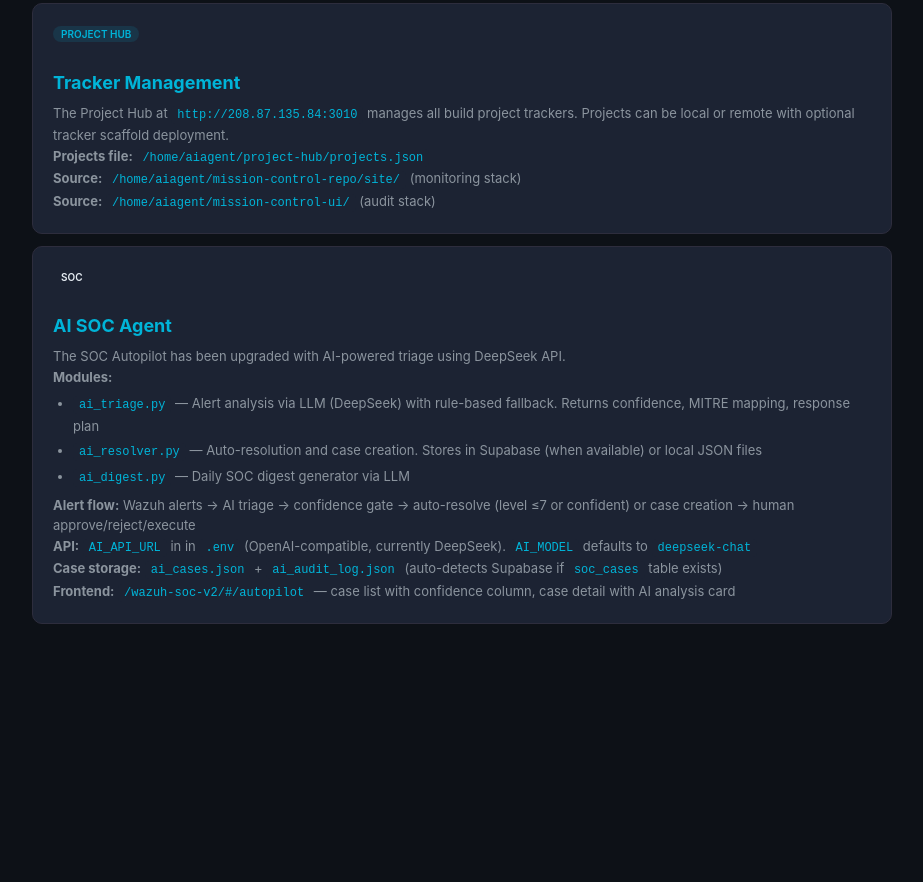
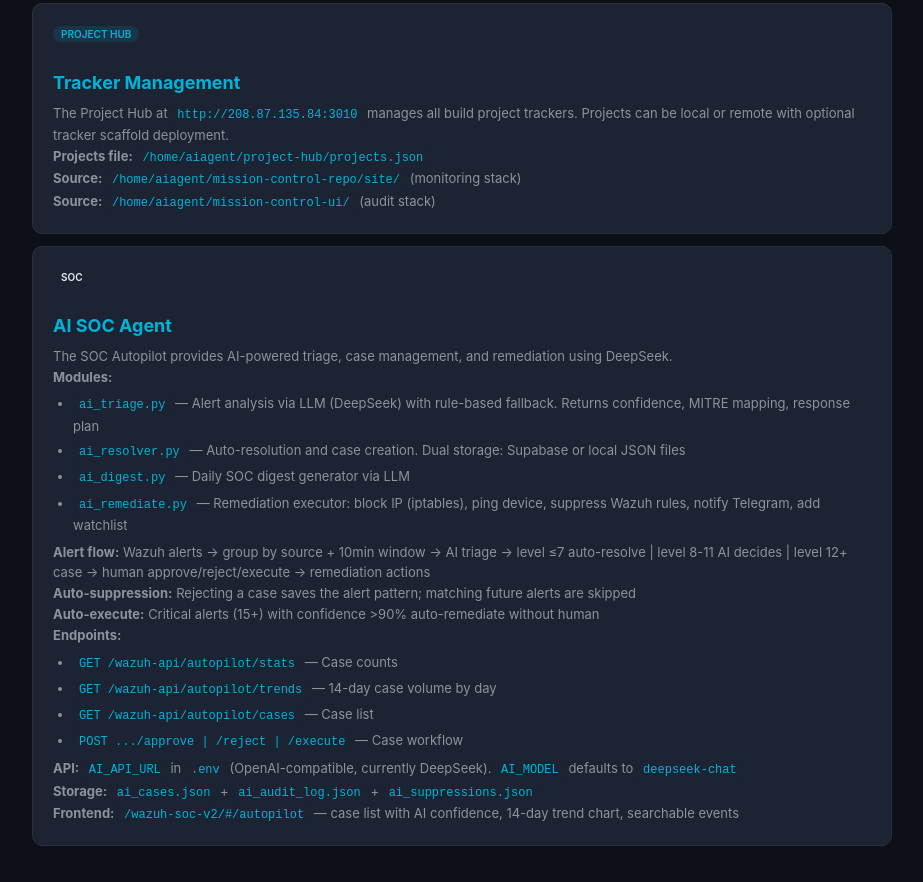
Before and after one commit to SimplyICT/mission-control-ui, a plain HTML site: page devdocs.html in a window 1280 px wide. Shown: the part 1290-2172 px from the top of the page, without its empty margins (178-1101 px from the left). Before the commit the page ends 1950 px from the top, so only its background shows below. Drawn offline with Linux system fonts and the light colour scheme.

Commit message:
docs: update help and devdocs with new SOC features (grouping, suppression, remediation)

```diff
--- a/devdocs.html
+++ b/devdocs.html
@@ -100,17 +100,27 @@ sudo systemctl restart backend-api          # Monitoring API (port 8000)</pre>
   <div class="section">
     <span class="tag tag-red">SOC</span>
     <h2>AI SOC Agent</h2>
-    <p>The SOC Autopilot has been upgraded with AI-powered triage using DeepSeek API.</p>
+    <p>The SOC Autopilot provides AI-powered triage, case management, and remediation using DeepSeek.</p>
     <p><strong>Modules:</strong></p>
     <ul>
       <li><code>ai_triage.py</code> — Alert analysis via LLM (DeepSeek) with rule-based fallback. Returns confidence, MITRE mapping, response plan</li>
-      <li><code>ai_resolver.py</code> — Auto-resolution and case creation. Stores in Supabase (when available) or local JSON files</li>
+      <li><code>ai_resolver.py</code> — Auto-resolution and case creation. Dual storage: Supabase or local JSON files</li>
       <li><code>ai_digest.py</code> — Daily SOC digest generator via LLM</li>
+      <li><code>ai_remediate.py</code> — Remediation executor: block IP (iptables), ping device, suppress Wazuh rules, notify Telegram, add watchlist</li>
     </ul>
-    <p><strong>Alert flow:</strong> Wazuh alerts → AI triage → confidence gate → auto-resolve (level ≤7 or confident) or case creation → human approve/reject/execute</p>
-    <p><strong>API:</strong> <code>AI_API_URL</code> in in <code>.env</code> (OpenAI-compatible, currently DeepSeek). <code>AI_MODEL</code> defaults to <code>deepseek-chat</code></p>
-    <p><strong>Case storage:</strong> <code>ai_cases.json</code> + <code>ai_audit_log.json</code> (auto-detects Supabase if <code>soc_cases</code> table exists)</p>
-    <p><strong>Frontend:</strong> <code>/wazuh-soc-v2/#/autopilot</code> — case list with confidence column, case detail with AI analysis card</p>
+    <p><strong>Alert flow:</strong> Wazuh alerts → group by source + 10min window → AI triage → level ≤7 auto-resolve | level 8-11 AI decides | level 12+ case → human approve/reject/execute → remediation actions</p>
+    <p><strong>Auto-suppression:</strong> Rejecting a case saves the alert pattern; matching future alerts are skipped</p>
+    <p><strong>Auto-execute:</strong> Critical alerts (15+) with confidence >90% auto-remediate without human</p>
+    <p><strong>Endpoints:</strong></p>
+    <ul>
+      <li><code>GET /wazuh-api/autopilot/stats</code> — Case counts</li>
+      <li><code>GET /wazuh-api/autopilot/trends</code> — 14-day case volume by day</li>
+      <li><code>GET /wazuh-api/autopilot/cases</code> — Case list</li>
+      <li><code>POST .../approve | /reject | /execute</code> — Case workflow</li>
+    </ul>
+    <p><strong>API:</strong> <code>AI_API_URL</code> in <code>.env</code> (OpenAI-compatible, currently DeepSeek). <code>AI_MODEL</code> defaults to <code>deepseek-chat</code></p>
+    <p><strong>Storage:</strong> <code>ai_cases.json</code> + <code>ai_audit_log.json</code> + <code>ai_suppressions.json</code></p>
+    <p><strong>Frontend:</strong> <code>/wazuh-soc-v2/#/autopilot</code> — case list with AI confidence, 14-day trend chart, searchable events</p>
   </div>
 </div>
 </body>
```
Also changed, not shown: help.html (+9 -8 lines).
